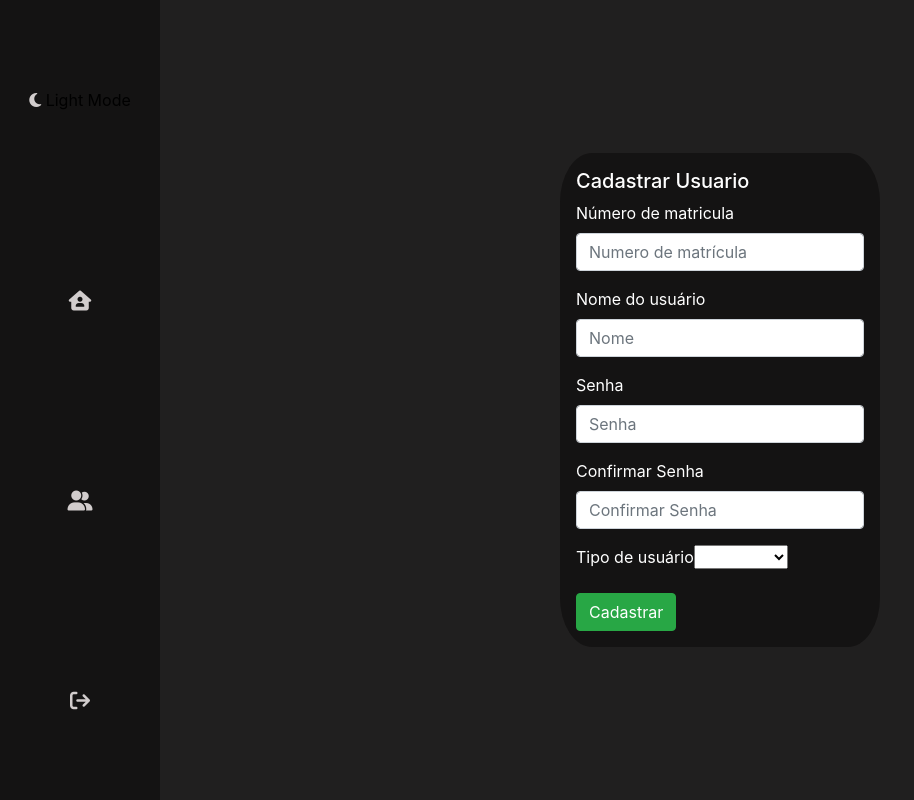
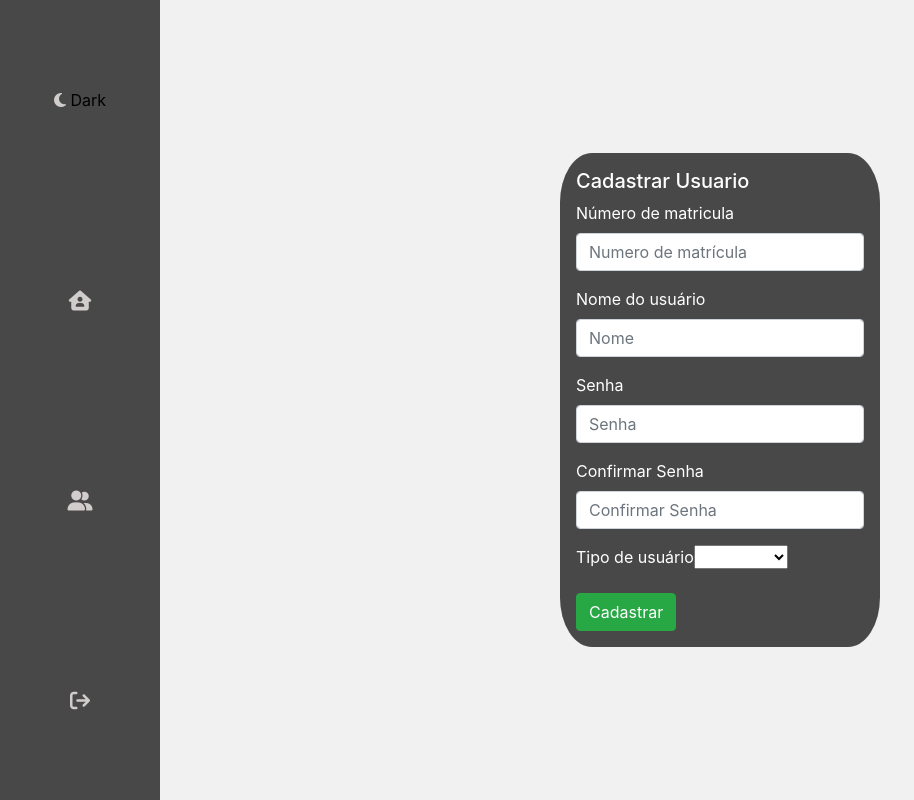
Before and after one commit to julianadeveloper/FuncionariosFront, a Vue app: page /cadastro in a window 1280 px wide. Shown: the whole page, without its empty margins (0-914 px from the left). Built offline with nearby package versions, Linux system fonts and the light colour scheme; sample sign-in values are in the browser's storage; a web font is replaced by a local one.

Commit message:
box-shadow no card

```diff
--- a/src/components/ButtonAdm.vue
+++ b/src/components/ButtonAdm.vue
@@ -32,6 +32,8 @@
   methods: {
 
     async deleteUser() {
+      alert("Deletando usuario");
+
       await this.apiService.deleteUser([this.user._id]);
 
       this.$emit("delete", this.user);
--- a/src/components/CardUserAdmin.vue
+++ b/src/components/CardUserAdmin.vue
@@ -9,8 +9,6 @@
         <ButtonAdm :user="user" @delete="users.splice(i, 1)" />
       </div>
 
-      <!-- aqui irei retornar o procedimento q foi feito como get, delet, update... -->
-      <p class="card-text column"></p>
     </div>
   </div>
 </template>
@@ -69,14 +67,18 @@
       "up-users",
       "update",
       (data: { id: string }) => {
-        this.users = [];
-        this.listUsers();
+        this.users = []; //limpando o array
+        this.listUsers(); //listando com os dados alterados q retornam do backend
       }
     );
   },
 });
 </script>
 <style scoped>
+
+.card-body{
+  box-shadow: 5px 5px 20px;
+}
 .btn {
   margin: 0.5rem;
 }
--- a/src/components/LateralBar.vue
+++ b/src/components/LateralBar.vue
@@ -29,10 +29,10 @@
   },
   computed: {
     textButton() {
-      if (this.DarkThemeOn) {
-        return"Dark Mode"
+      if (!this.DarkThemeOn) {
+        return"Dark"
       } else {
-      return   "Light Mode";
+      return   "Light";
       }
     },
   },
--- a/src/components/LoginUser.vue
+++ b/src/components/LoginUser.vue
@@ -2,6 +2,7 @@
   <div class="container-form">
     <!--imagem de login lado esquerdo-->
     <div class="img-login">
+
       <img src="../assets/images/login.svg" alt="" />
     </div>
     <hr />
--- a/src/components/UpdateUser.vue
+++ b/src/components/UpdateUser.vue
@@ -89,7 +89,6 @@
   },
   mounted() {
     this.openUser();
-
   },
 });
 </script>
--- a/src/views/HomeView.vue
+++ b/src/views/HomeView.vue
@@ -22,7 +22,6 @@
 import CardUserAdminVue from "@/components/CardUserAdmin.vue"; // @ is an alias to /src
 import InputSearch from "@/components/InputSearch.vue";
 import { SocketModule } from "@/services/socket";
-
 export default defineComponent({
   name: "HomeView",
   components: {
@@ -34,7 +33,7 @@
     return {
       searchUsername: "",
       DarkThemeOn: false,
-      socketService: SocketModule.connect()
+      socketService: SocketModule.connect(),
     };
   },
   methods: {
@@ -45,25 +44,9 @@
       this.DarkThemeOn = DarkThemeOn;
     },
   },
-  mounted() {
+  // mounted() {
 
-
-//ao montar o ocmponente homeview, ele se conectara ao servidor
-// const socket  = io("ws://localhost:3001")
-//emitindo evento home e dando console. o server recebe e retorna.
-// socket.emit('home')
-// console.log('Connected in home');
-
-
-
-// socket.on('connect', ()=>{
-//     console.log('usuario conectado')
-// })
-
-
-
-
-  },
+  // },
 });
 </script>
 
@@ -89,6 +72,7 @@
   display: flex;
   width: 100vw;
   height: 100vh;
+  background:var(--bg-login-primary);
 }
 .input-search {
   justify-content: center;
--- a/src/views/LoginView.vue
+++ b/src/views/LoginView.vue
@@ -1,7 +1,6 @@
 <template>
   <div class="login">
-
-<LoginUser/>
+    <LoginUser/>
   </div>
 </template>
 
@@ -25,4 +24,5 @@
 .login{
   background: var(--bg-home-login);
 }
+
 </style>
```
